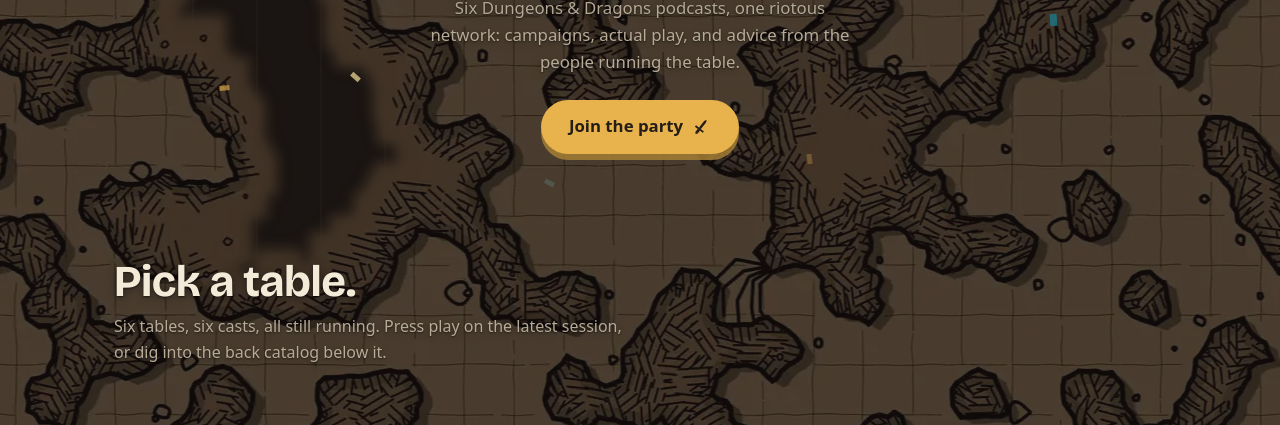
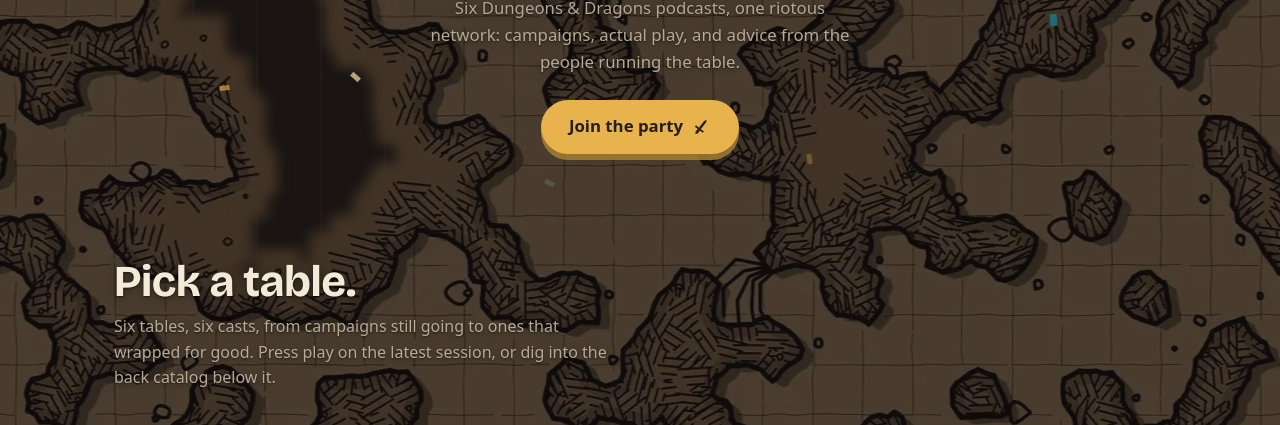
Before and after one commit to Block-Party-Podcast-Network/BPPN-Website, a website with bundled scripts: page index.html in a window 1280 px wide. Shown: the part 527-952 px from the top of the page. Built offline with nearby package versions, Linux system fonts and the light colour scheme.

Commit message:
wrapped show clarification

```diff
--- a/index.html
+++ b/index.html
@@ -131,8 +131,9 @@
       <div class="shows__intro">
         <h2 id="shows-heading">Pick a table.</h2>
         <p>
-          Six tables, six casts, all still running. Press play on the latest
-          session, or dig into the back catalog below it.
+          Six tables, six casts, from campaigns still going to ones that
+          wrapped for good. Press play on the latest session, or dig into
+          the back catalog below it.
         </p>
       </div>
 
```
